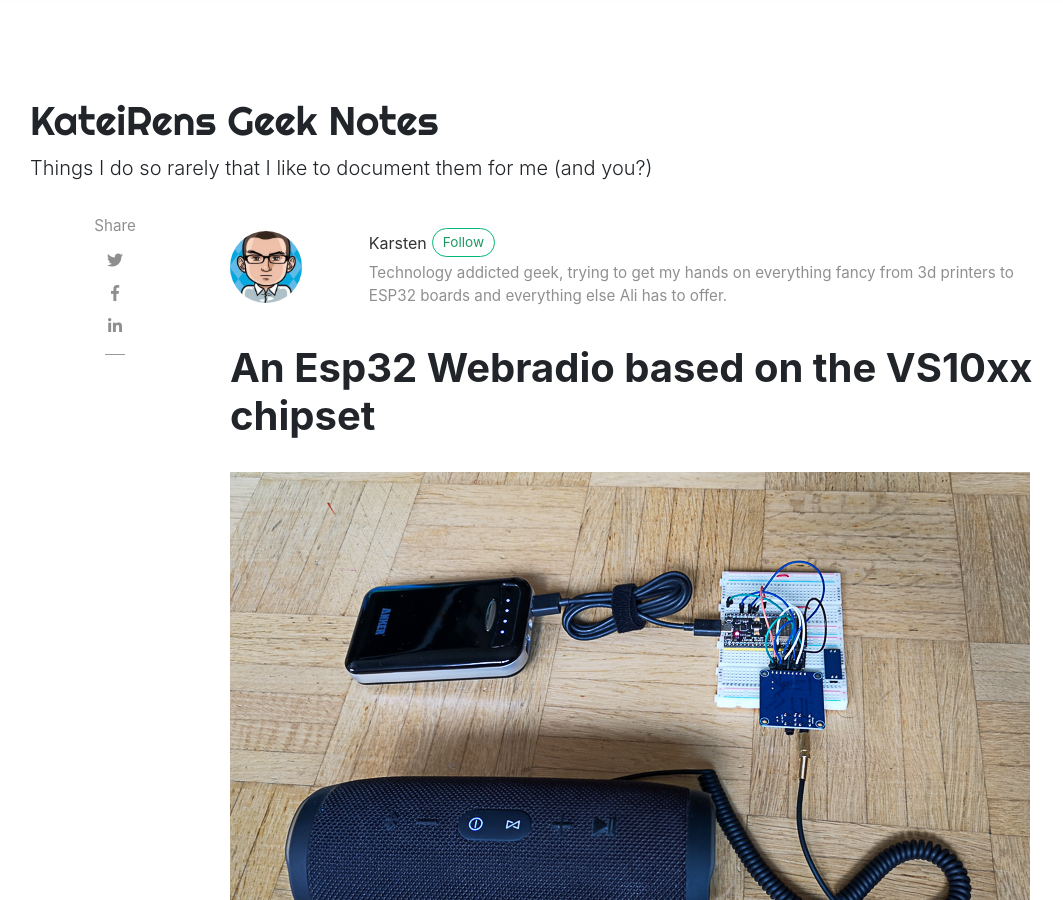
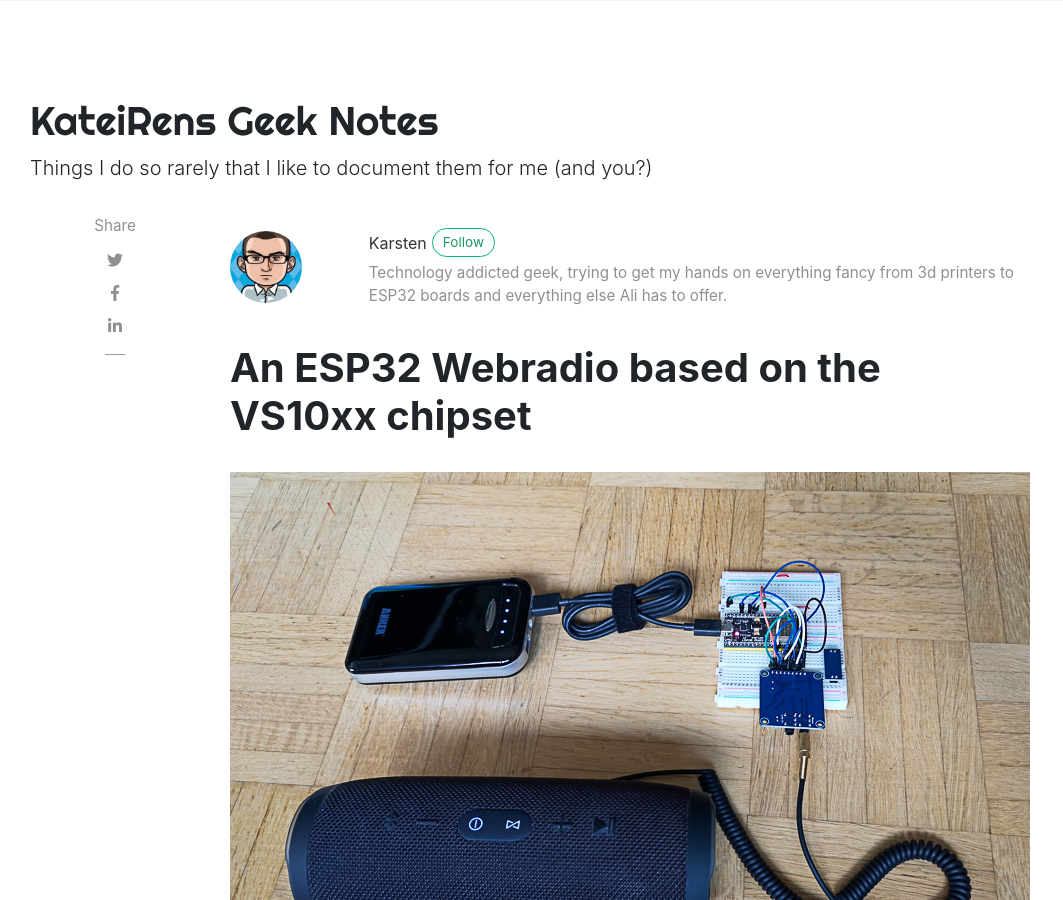
Before and after one commit to KateiRen/kateiren.github.io, a Jekyll site: the page built from _posts/2021-06-24-esp32-webradio.md, in a window 1280 px wide and 900 px high. Shown: the whole window, without its empty margins (55-1118 px from the left). Built offline with Jekyll 4.4.1, drawn with Linux system fonts in a browser that asks for light colours; nearby versions of some CDN libraries; comment, search, counter and statistics services are not loaded.

```diff
--- a/_posts/2021-06-24-esp32-webradio.md
+++ b/_posts/2021-06-24-esp32-webradio.md
@@ -1,6 +1,6 @@
 ---
 layout: post
-title:  "An Esp32 Webradio based on the VS10xx chipset"
+title:  "An ESP32 Webradio based on the VS10xx chipset"
 author: karsten
 categories: [ esp32, micropython ]
 image: assets/images/2021-06/20210622-IMG_20210622_124444.jpg
```
